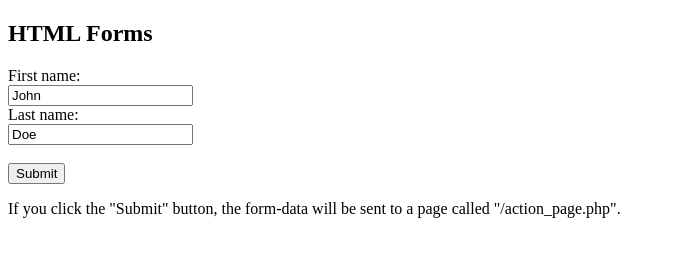
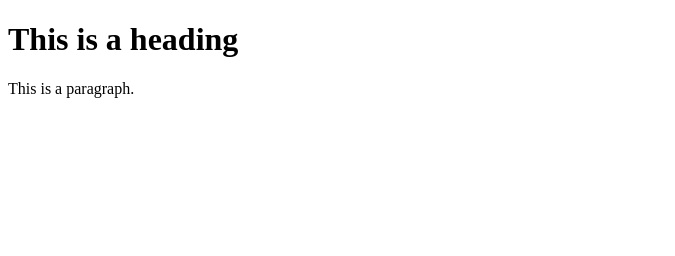
Before and after one commit to Ayeppp/finalamali, a plain HTML site: page index.html in a window 1280 px wide. Shown: the whole page, without its empty margins (0-675 px from the left). Drawn offline with Linux system fonts and the light colour scheme.

Commit message:
Update index.html

```diff
--- a/index.html
+++ b/index.html
@@ -1,18 +1,12 @@
 <!DOCTYPE html>
-<html>
+<html lang="en">
+<head>
+  <title>HTML Elements Reference</title>
+</head>
 <body>
 
-<h2>HTML Forms</h2>
-
-<form action="/action_page.php">
-  <label for="fname">First name:</label><br>
-  <input type="text" id="fname" name="fname" value="John"><br>
-  <label for="lname">Last name:</label><br>
-  <input type="text" id="lname" name="lname" value="Doe"><br><br>
-  <input type="submit" value="Submit">
-</form>
-
-<p>If you click the "Submit" button, the form-data will be sent to a page called "/action_page.php".</p>
+<h1>This is a heading</h1>
+<p>This is a paragraph.</p>
 
 </body>
 </html>
```
